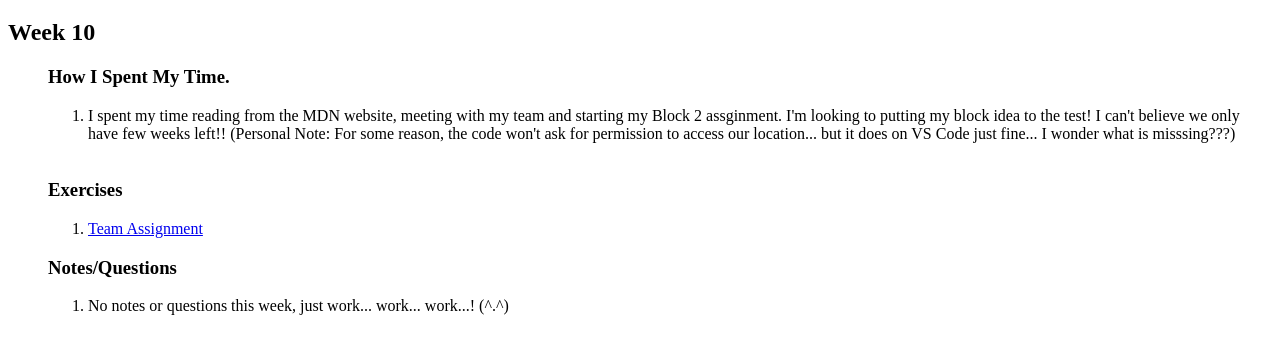
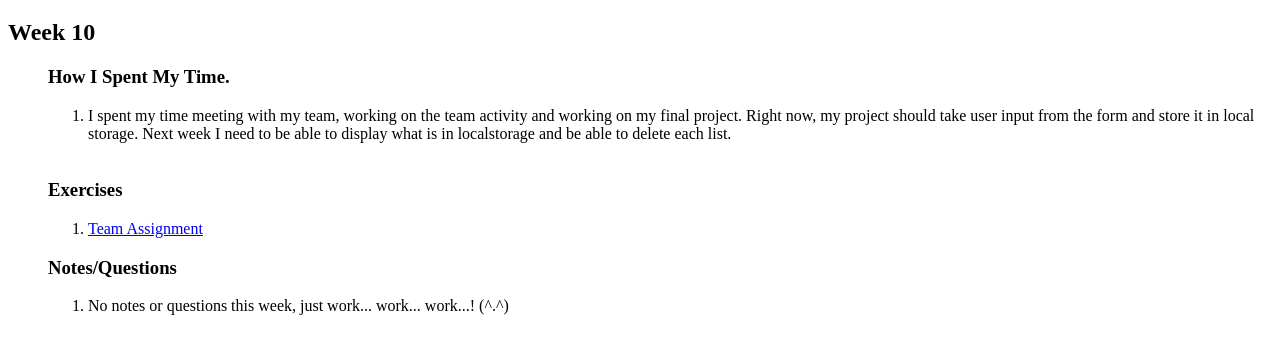
Before and after one commit to NathanielSnow/WDD330, a plain HTML site: page Week 11/index.html in a window 1280 px wide. Shown: the part 61-414 px from the top of the page. Drawn offline with Linux system fonts and the light colour scheme.

Commit message:
Update index.html

```diff
--- a/Week 11/index.html
+++ b/Week 11/index.html
@@ -13,12 +13,11 @@
       <h3>How I Spent My Time.</h3>
       <ol>
         <li>
-          I spent my time reading from the MDN website, meeting with my team and
-          starting my Block 2 assginment. I'm looking to putting my block idea
-          to the test! I can't believe we only have few weeks left!! (Personal
-          Note: For some reason, the code won't ask for permission to access our
-          location... but it does on VS Code just fine... I wonder what is
-          misssing???)
+          I spent my time meeting with my team, working on the team activity and
+          working on my final project. Right now, my project should take user
+          input from the form and store it in local storage. Next week I need to
+          be able to display what is in localstorage and be able to delete each
+          list.
         </li>
         <br />
       </ol>
```
